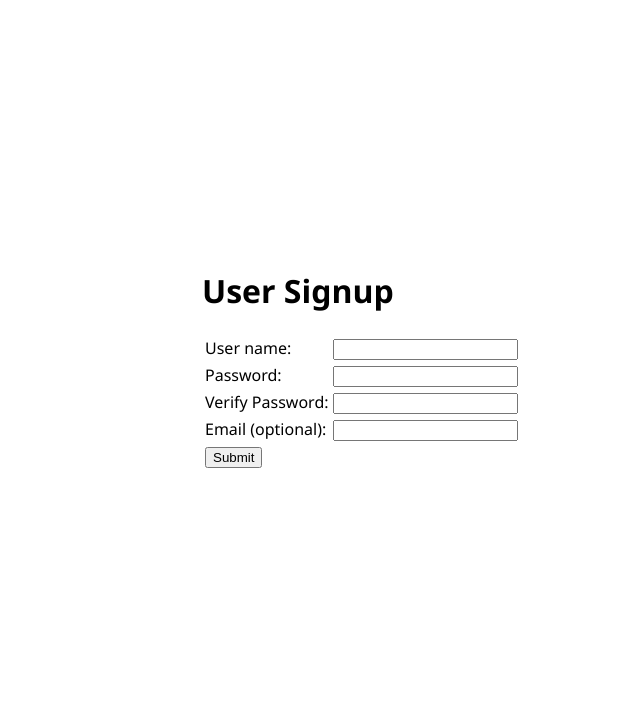
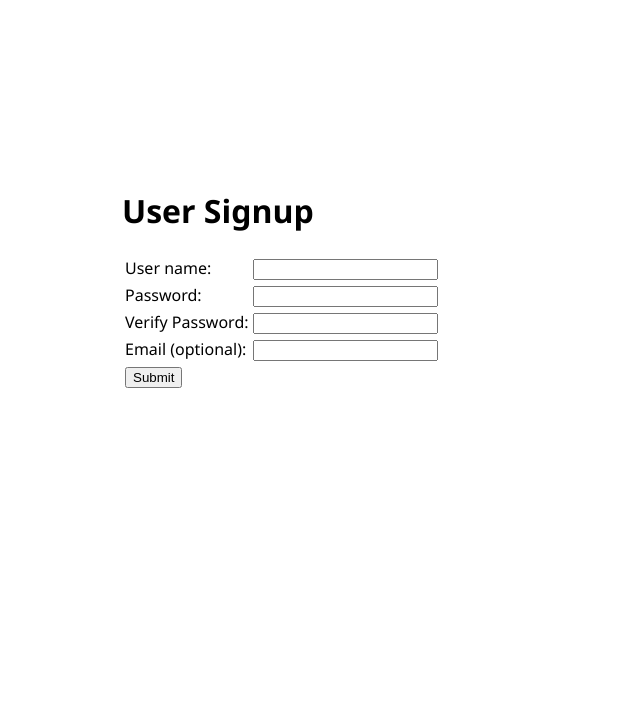
Before and after one commit to mrkish/user-signup, a Flask app: page / in a window 1280 px wide. Shown: the top 710 px of the page, without its empty margins (46-686 px from the left). Run offline with Flask 2, Linux system fonts and the light colour scheme.

Commit message:
Final tweaks; wrapped up

```diff
--- a/main.py
+++ b/main.py
@@ -61,7 +61,7 @@ def signup():
                     return render_template('welcome.html', user=user)
             else: # password didn't meet the security requirements; display those, start again
                 password_error = """Password requirements: 8-20 length, 1 digit, 1 uppercase,
-                                and one special character. Because I can."""
+                                and one special character."""
                 pass1 = '' # wipes password fields
                 pass2 = ''
                 return render_template('signup.html', user=user, email=email, password_error=password_error, pass1=pass1, pass2=pass2)
--- a/templates/base.html
+++ b/templates/base.html
@@ -14,7 +14,7 @@
             }
             .login {
                 display: block;
-                padding: 15em;
+                padding: 10em;
                 text-align: left;
             }
 
```
